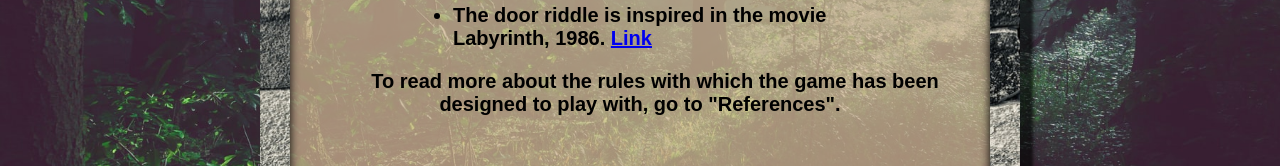
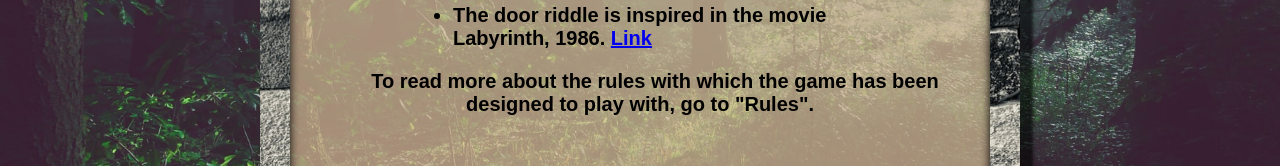
Before and after one commit to 40428544/SET08101-Portals, a plain HTML site: page references.html in a window 1280 px wide. Shown: the part 522-688 px from the top of the page. Drawn offline with Linux system fonts and the light colour scheme.

Commit message:
Update references.html

```diff
--- a/references.html
+++ b/references.html
@@ -28,7 +28,7 @@
                             </ul>
                             <p class="paragraph-main">
                                 To read more about the rules with which the game has been designed to play with, go to
-                                "References".
+                                "Rules".
                             </p>
                         </article>
                     </section>
```
